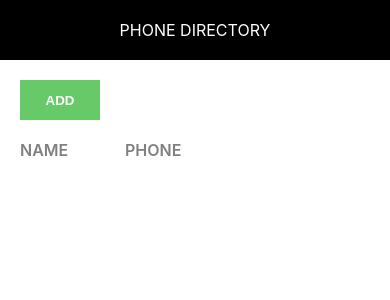
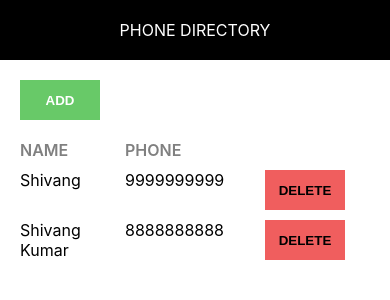
Before and after one commit to lucifer-art/phone-directory, a React (Create React App) app: page / in a window 390 px wide. Shown: the top 300 px of the page. Built offline with nearby package versions, Linux system fonts and the light colour scheme.

Commit message:
added phone directory for adding subscriber

```diff
--- a/src/AddSubscriber.js
+++ b/src/AddSubscriber.js
@@ -16,13 +16,22 @@ class AddSubscriber extends Component {
         state[e.target.name] = e.target.value;
         this.setState(state);
     }
+    onFormSubmitted = (e) =>{
+        e.preventDefault();
+        this.props.addSubscriberHandler(this.state);
+        this.setState({
+            id:0,
+            name:'',
+            phone:'',
+        })
+    }
     render(){
         return(
             <div>
                 <Header heading='Add Subscriber'></Header>
                 <div className='component-body-container'>
                     <button className='cust-btn'>BACK</button>
-                    <form className='subscriber-form'>
+                    <form className='subscriber-form' onSubmit={this.onFormSubmitted.bind(this)}>
                         <label htmlFor='name' className='label-control'>Name</label><br></br>
                         <input id='name' type='text' className='input-control' name='name' placeholder='Provide name' onChange={this.inputChangedHandler}/><br></br><br></br>
                         <label htmlFor='phone' className='label-control'>Phone</label><br></br>
--- a/src/App.js
+++ b/src/App.js
@@ -6,12 +6,7 @@ class App extends Component {
   deleteHandler = function(msg) {
     alert(msg);
   }
-  constructor(){
-    super();
-    this.state = {
-      subscriberListtoShow: []
-    }
-  }
+
   render() {
     // let subscriber = [
     //   {
@@ -24,7 +19,7 @@ class App extends Component {
     //     phone: '8888888888'
     //   }
     // ]
-
+    console.log("Render called");
     return (
       <div>
         {/* <div id="module">
@@ -38,7 +33,7 @@ class App extends Component {
             <div className='phoneText'>Phone</div>
           </div>
           {
-            this.state.subscriberListtoShow.map(sub => {
+            this.props.subscriber.map(sub => {
               return (
                 <div key={sub.id} className='gridView'>
                   <div>{sub.name}</div>
--- /dev/null
+++ b/src/PhoneDirectory.js
@@ -0,0 +1,39 @@
+import React,{Component} from 'react';
+import AddSubscriber from './AddSubscriber';
+import App from './App';
+
+class PhoneDirectory extends Component{
+    constructor (){
+        super();
+        this.state = {
+            subscriberList : [{
+                id:1,
+                name:'Shivang',
+                phone:'9999999999'
+            },{
+                id:2,
+                name:'Shivang Kumar',
+                phone:'8888888888'
+            }]
+        }
+    }
+    addSubscriberHandler = (newSubscriber) =>{
+        let subscriberList = this.state.subscriberList;
+        if(subscriberList.length > 0) {
+            newSubscriber.id = subscriberList[subscriberList.length -1].id + 1;
+        } else {
+            newSubscriber.id = 1;
+        }
+        subscriberList.push(newSubscriber);
+        this.setState({subscriberList : subscriberList});
+        console.log(this.state.subscriberList)
+    }
+    render(){
+        return(
+            // <AddSubscriber addSubscriberHandler={this.addSubscriberHandler} />
+            <App subscriber={this.state.subscriberList}></App>
+        )
+    }
+}
+
+export default PhoneDirectory;
--- a/src/index.js
+++ b/src/index.js
@@ -5,10 +5,11 @@ import './common/common.css';
 import App from './App';
 import AddSubscriber from './AddSubscriber';
 import reportWebVitals from './reportWebVitals';
+import PhoneDirectory from './PhoneDirectory'
 
 ReactDOM.render(
   <React.StrictMode>
-    <App />
+    <PhoneDirectory />
   </React.StrictMode>,
   document.getElementById('root')
 );
```
Also changed, not shown: 1 other file (tests, documents, lock files or other folders).
